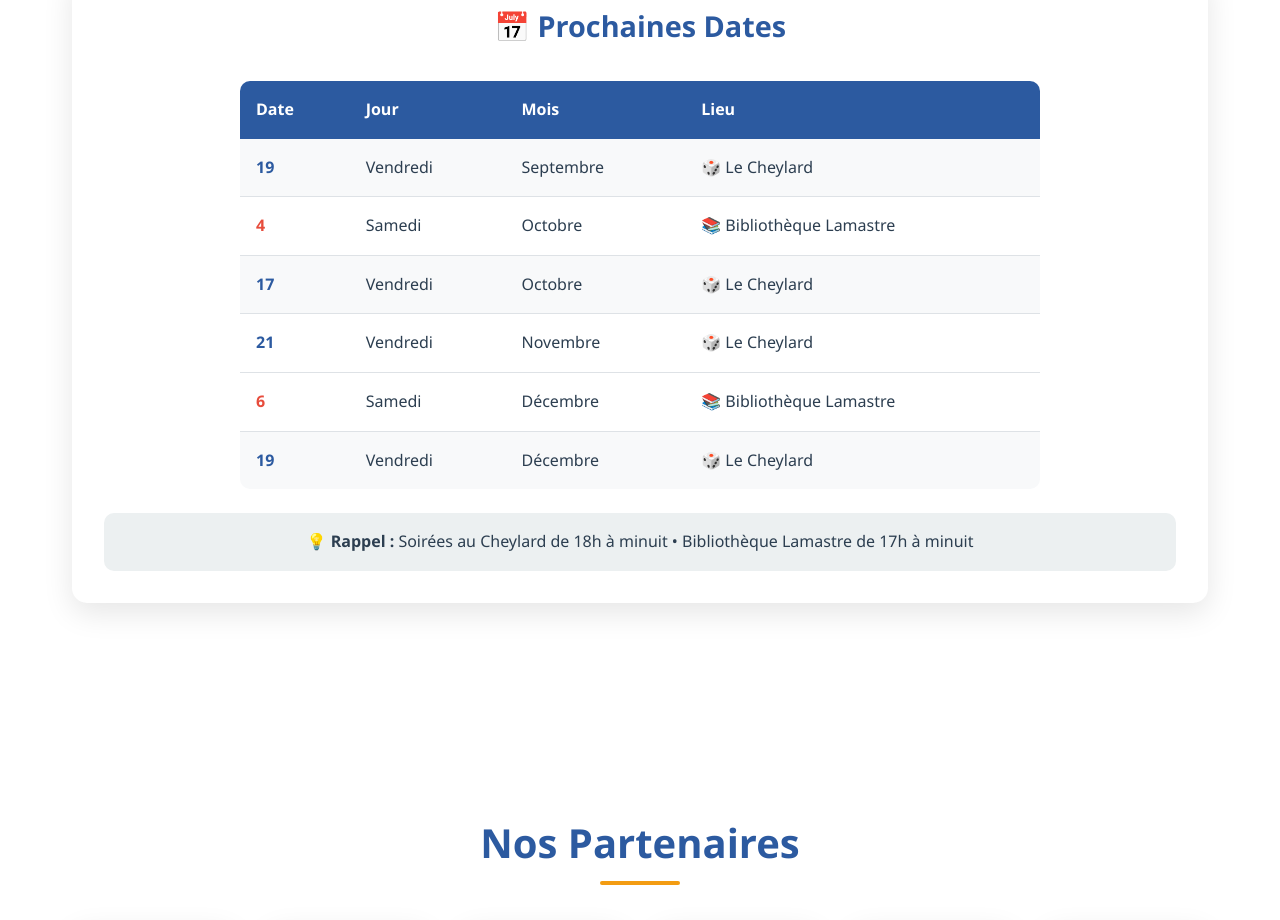
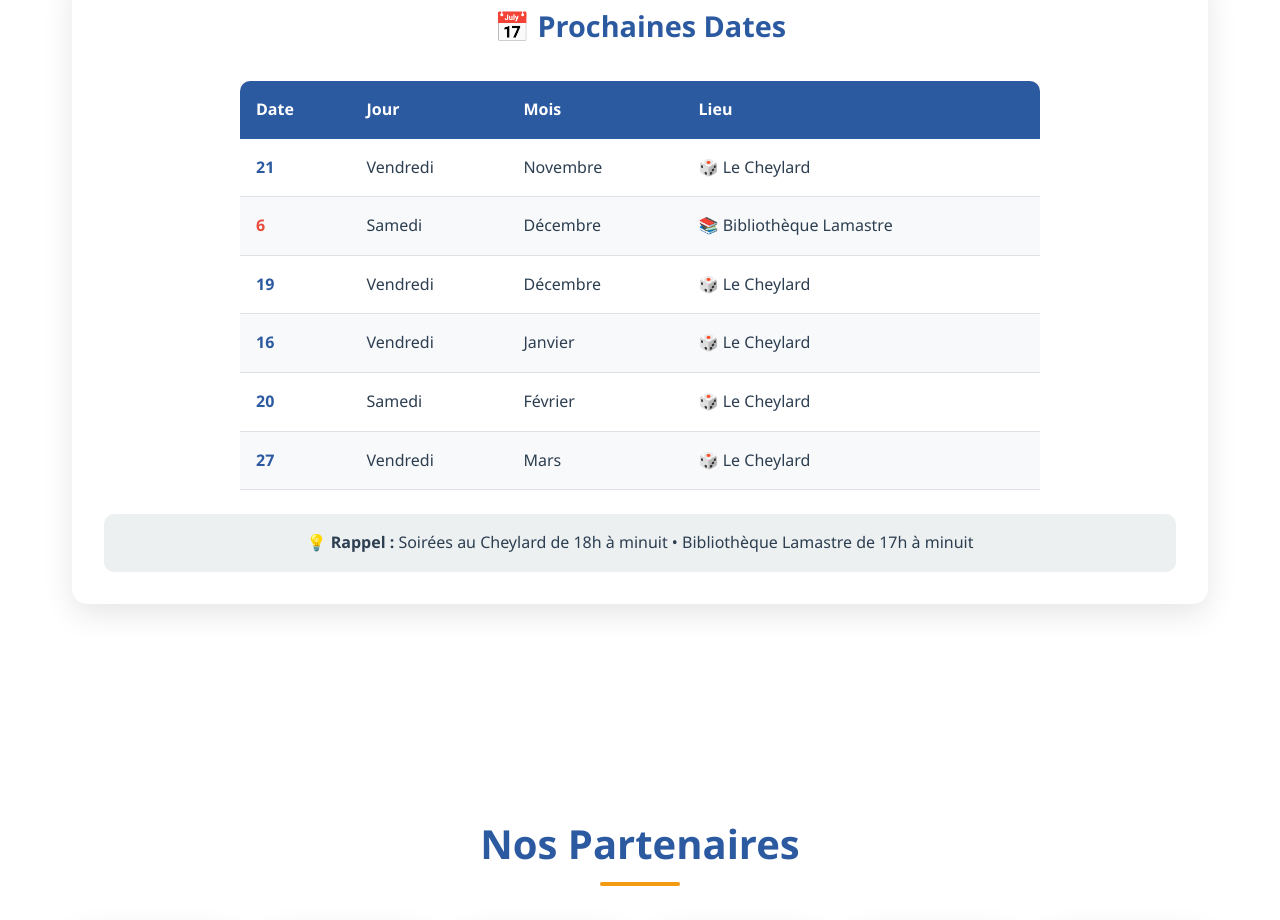
Before and after one commit to CheylardGame/cheylardgame.github.io, a plain HTML site: page index.html in a window 1280 px wide. Shown: the part 3417-4337 px from the top of the page. Drawn offline with Linux system fonts and the light colour scheme.

Commit message:
Update index.html

```diff
--- a/index.html
+++ b/index.html
@@ -889,41 +889,41 @@
                         </tr>
                     </thead>
                     <tbody>
-                        <tr style="background: #f8f9fa; border-bottom: 1px solid #dee2e6;">
-                            <td style="padding: 1rem; font-weight: bold; color: var(--primary-color);">19</td>
-                            <td style="padding: 1rem;">Vendredi</td>
-                            <td style="padding: 1rem;">Septembre</td>
-                            <td style="padding: 1rem;">🎲 Le Cheylard</td>
-                        </tr>
-                        <tr style="background: white; border-bottom: 1px solid #dee2e6;">
-                            <td style="padding: 1rem; font-weight: bold; color: var(--accent-color);">4</td>
-                            <td style="padding: 1rem;">Samedi</td>
-                            <td style="padding: 1rem;">Octobre</td>
-                            <td style="padding: 1rem;">📚 Bibliothèque Lamastre</td>
-                        </tr>
-                        <tr style="background: #f8f9fa; border-bottom: 1px solid #dee2e6;">
-                            <td style="padding: 1rem; font-weight: bold; color: var(--primary-color);">17</td>
-                            <td style="padding: 1rem;">Vendredi</td>
-                            <td style="padding: 1rem;">Octobre</td>
-                            <td style="padding: 1rem;">🎲 Le Cheylard</td>
-                        </tr>
                         <tr style="background: white; border-bottom: 1px solid #dee2e6;">
                             <td style="padding: 1rem; font-weight: bold; color: var(--primary-color);">21</td>
                             <td style="padding: 1rem;">Vendredi</td>
                             <td style="padding: 1rem;">Novembre</td>
                             <td style="padding: 1rem;">🎲 Le Cheylard</td>
                         </tr>
-                        <tr style="background: white; border-bottom: 1px solid #dee2e6;">
+                        <tr style="background: #f8f9fa; border-bottom: 1px solid #dee2e6;">
                             <td style="padding: 1rem; font-weight: bold; color: var(--accent-color);">6</td>
                             <td style="padding: 1rem;">Samedi</td>
                             <td style="padding: 1rem;">Décembre</td>
                             <td style="padding: 1rem;">📚 Bibliothèque Lamastre</td>
                         </tr>
-                        <tr style="background: #f8f9fa;">
+                        <tr style="background: white; border-bottom: 1px solid #dee2e6;">
                             <td style="padding: 1rem; font-weight: bold; color: var(--primary-color); border-radius: 0 0 0 10px;">19</td>
                             <td style="padding: 1rem;">Vendredi</td>
                             <td style="padding: 1rem;">Décembre</td>
                             <td style="padding: 1rem; border-radius: 0 0 10px 0;">🎲 Le Cheylard</td>
+                        </tr>
+                        <tr style="background: #f8f9fa; border-bottom: 1px solid #dee2e6;">
+                            <td style="padding: 1rem; font-weight: bold; color: var(--primary-color);">16</td>
+                            <td style="padding: 1rem;">Vendredi</td>
+                            <td style="padding: 1rem;">Janvier</td>
+                            <td style="padding: 1rem;">🎲 Le Cheylard</td>
+                        </tr>
+                        <tr style="background: white; border-bottom: 1px solid #dee2e6;">
+                            <td style="padding: 1rem; font-weight: bold; color: var(--primary-color);">20</td>
+                            <td style="padding: 1rem;">Samedi</td>
+                            <td style="padding: 1rem;">Février</td>
+                            <td style="padding: 1rem;">🎲 Le Cheylard</td>
+                        </tr>
+                        <tr style="background: #f8f9fa; border-bottom: 1px solid #dee2e6;">
+                            <td style="padding: 1rem; font-weight: bold; color: var(--primary-color);">27</td>
+                            <td style="padding: 1rem;">Vendredi</td>
+                            <td style="padding: 1rem;">Mars</td>
+                            <td style="padding: 1rem;">🎲 Le Cheylard</td>
                         </tr>
                     </tbody>
                 </table>
```
